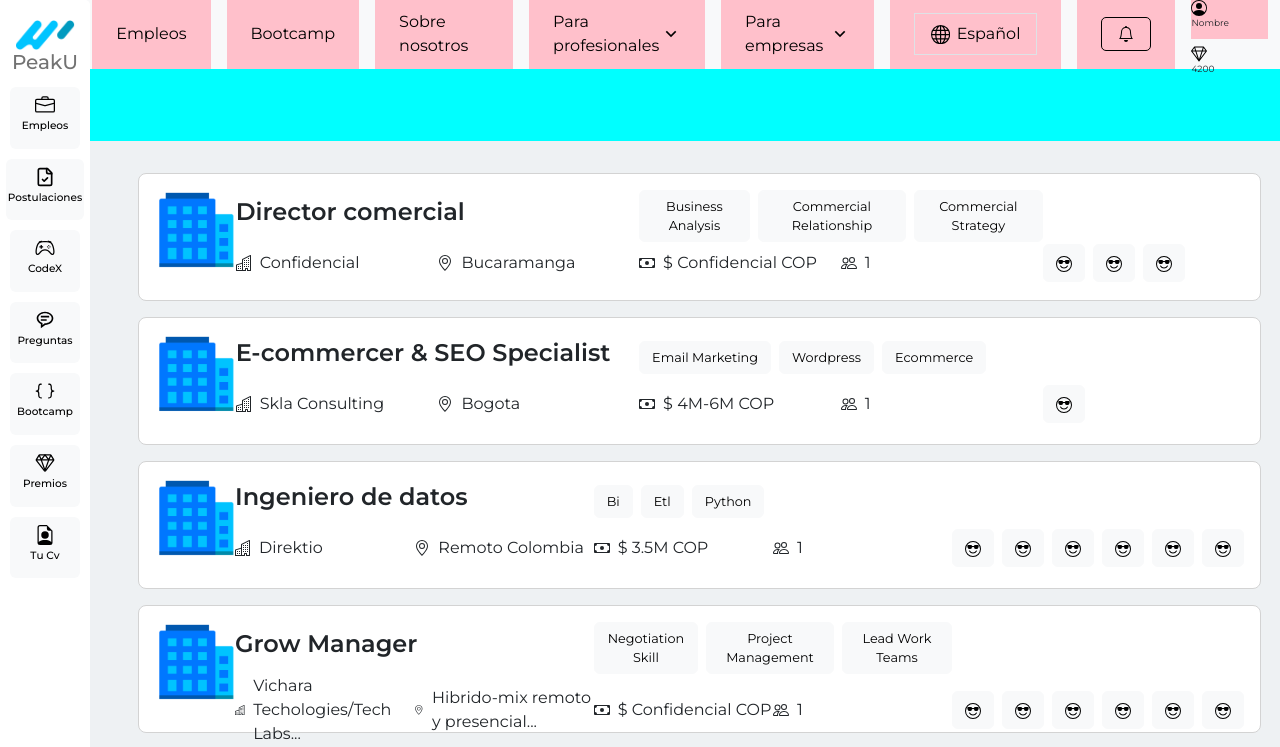
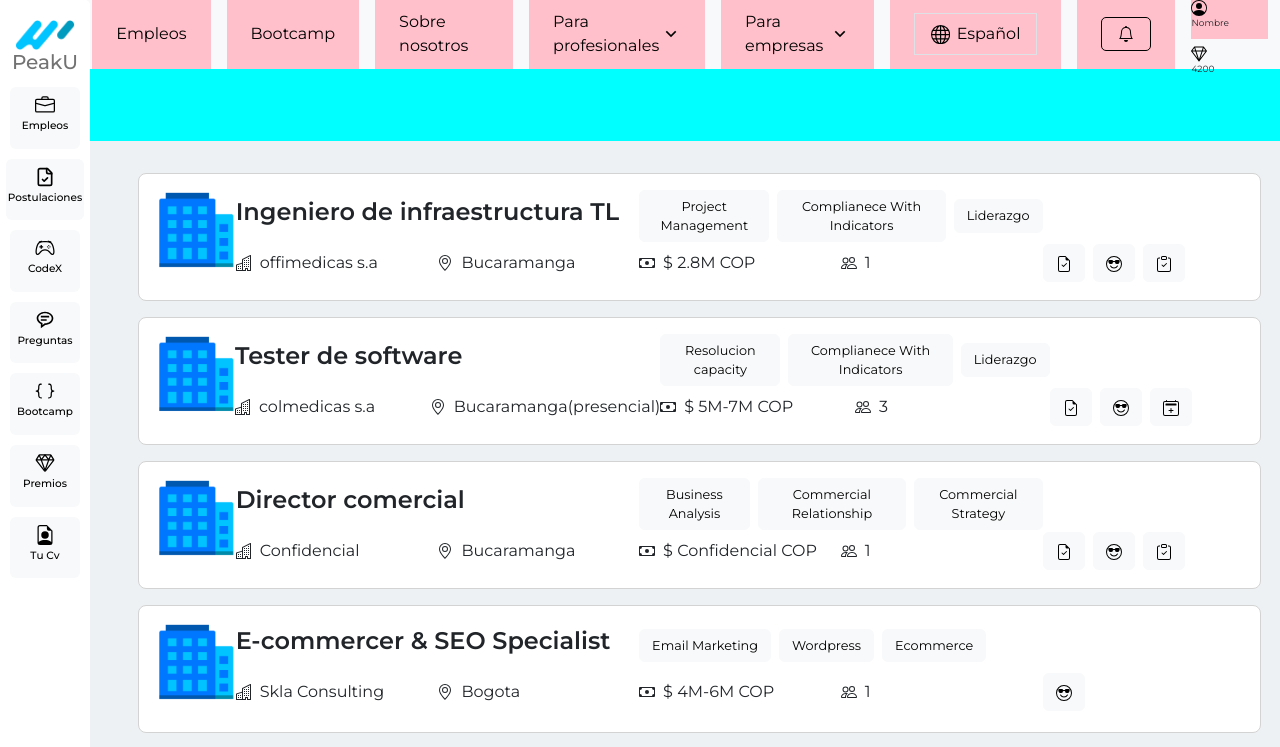
Before and after one commit to walson273/BootcampPeak, a React (Create React App) app in the folder WS3_React/ws3/: page / in a window 1280 px wide. Shown: the top 747 px of the page. Built offline with nearby package versions, Linux system fonts and the light colour scheme.

Commit message:
JSON completo

```diff
--- a/WS3_React/ws3/src/Data.js
+++ b/WS3_React/ws3/src/Data.js
@@ -24,35 +24,40 @@
 
 
 export const funcionJson=[
-    {'logo':'logo1.png','titulo':'Director comercial','habilidad': ['Business Analysis','Commercial Relationship','Commercial Strategy'], 'nombre':'Confidencial', 'ubicacion': 'Bucaramanga', 'salario': 'Confidencial', 'disponible':'1','beneficios':['certificados','fiesta','capacitaciones']},
+
+  {'logo':'logo1.png','titulo':'Ingeniero de infraestructura TL','habilidad': ['Project Management','Complianece With Indicators','Liderazgo'], 'nombre':'offimedicas s.a', 'ubicacion': 'Bucaramanga', 'salario': '2.8M', 'disponible':'1','beneficios':['ce','fiesta','ca']},
+
+  {'logo':'logo1.png','titulo':'Tester de software','habilidad': ['Resolucion capacity','Complianece With Indicators','Liderazgo'], 'nombre':'colmedicas s.a', 'ubicacion': 'Bucaramanga(presencial)', 'salario': '5M-7M', 'disponible':'3','beneficios':['ce','fiesta','flex']},
+
+    {'logo':'logo1.png','titulo':'Director comercial','habilidad': ['Business Analysis','Commercial Relationship','Commercial Strategy'], 'nombre':'Confidencial', 'ubicacion': 'Bucaramanga', 'salario': 'Confidencial', 'disponible':'1','beneficios':['ce','fiesta','ca']},
 
     {'logo':'logo1.png','titulo':'E-commercer & SEO Specialist','habilidad': ['Email Marketing','Wordpress','Ecommerce'], 'nombre':'Skla Consulting', 'ubicacion': 'Bogota', 'salario': '4M-6M', 'disponible':'1','beneficios':['']},
 
         /* copypasteado a lo guache */
 
-    {'logo':'logo1.png','titulo':'Ingeniero de datos','habilidad': ['Bi','Etl','Python'], 'nombre':'Direktio', 'ubicacion': 'Remoto Colombia', 'salario': '3.5M', 'disponible':'1','beneficios':['Trabajo remoto','Horario flexible','Leccion en programacion','Celebracion de dias especiales','Ambiente trabajo amigable','Dia completo o medio dia libre de cumpleaños']},
+    {'logo':'logo1.png','titulo':'Ingeniero de datos','habilidad': ['Bi','Etl','Python'], 'nombre':'Direktio', 'ubicacion': 'Remoto Colombia', 'salario': '3.5M', 'disponible':'1','beneficios':['Trabajo remoto','flex','Leccion en programacion','Celebracion de dias especiales','ami','Dia completo o medio dia libre de cumpleaños']},
 
-    {'logo':'logo1.png','titulo':'Grow Manager','habilidad': ['Negotiation Skill','Project Management','Lead Work Teams'], 'nombre':'Vichara Techologies/Tech Labs...', 'ubicacion': 'Hibrido-mix remoto y presencial...', 'salario': 'Confidencial', 'disponible':'1','beneficios':['Seguro medico privado','Horario flexible','Trabajo remoto parcial','Celebracion de dias especiales','Ambiente trabajo amigable','Capacitaciones']}
+    {'logo':'logo1.png','titulo':'Grow Manager','habilidad': ['Negotiation Skill','Project Management','Lead Work Teams'], 'nombre':'Vichara Techologies/Tech Labs...', 'ubicacion': 'Hibrido-mix remoto y presencial...', 'salario': 'Confidencial', 'disponible':'1','beneficios':['Seguro medico privado','flex','Trabajo remoto parcial','Celebracion de dias especiales','ami','Ca']}
 
-    ,{'logo':'logo1.png','titulo':'Ejecutivo comercial senior, en MetLife','habilidad': ['Commercial Aggressiveness','Negotiating Capacity.'], 'nombre':'Metlife Medellin', 'ubicacion': 'Medellin', 'salario': '2.9M-6M', 'disponible':'1','beneficios':['']},
+    ,{'logo':'logo1.png','titulo':'Ejecutivo comercial senior, en MetLife','habilidad': ['Commercial Aggressiveness','Negotiating Capacity.'], 'nombre':'Metlife Medellin', 'ubicacion': 'Medellin', 'salario': '2.9M-6M', 'disponible':'1','beneficios':['ami']},
 
-    {'logo':'logo1.png','titulo':'Analista de calidad','habilidad': ['QA','Quality Audit','Process Quality'], 'nombre':'OFFIMEDICAS S.A', 'ubicacion': 'Bucaramanga', 'salario': '1.5M', 'disponible':'1','beneficios':['Certificado','Fiesta de Fin de año','Capacitaciones']}
+    {'logo':'logo1.png','titulo':'Analista de calidad','habilidad': ['QA','Quality Audit','Process Quality'], 'nombre':'OFFIMEDICAS S.A', 'ubicacion': 'Bucaramanga', 'salario': '1.5M', 'disponible':'1','beneficios':['ami','Flex','Ca']}
 
-    ,{'logo':'logo1.png','titulo':'Coordinador de Calidad','habilidad': ['QA','Quality Audit','Proccess Quality'], 'nombre':'OFFIMEDICAS S.A', 'ubicacion': 'Bucaramanga', 'salario': '2.5M', 'disponible':'1','beneficios':['Certificado','Fiesta de Fin de año','Capacitaciones']},
+    ,{'logo':'logo1.png','titulo':'Coordinador de Calidad','habilidad': ['QA','Quality Audit','Proccess Quality'], 'nombre':'OFFIMEDICAS S.A', 'ubicacion': 'Bucaramanga', 'salario': '2.5M', 'disponible':'1','beneficios':['Ce','Fiesta','Ca']},
 
-    {'logo':'logo1.png','titulo':'Ingeniero de calidad','habilidad': ['QA','Quality Audit'], 'nombre':'OFFIMEDICAS S.A', 'ubicacion': 'Bucaramanga', 'salario': '2M', 'disponible':'1','beneficios':['Certificado','Fiesta de Fin de año','Capacitaciones']}
+    {'logo':'logo1.png','titulo':'Ingeniero de calidad','habilidad': ['QA','Quality Audit'], 'nombre':'OFFIMEDICAS S.A', 'ubicacion': 'Bucaramanga', 'salario': '2M', 'disponible':'1','beneficios':['Ce','Fiesta','Ca']}
 
-    ,{'logo':'logo1.png','titulo':'Director de infraestructuras TI','habilidad': ['Project Management','Complianece With Indicators','Liderazgo'], 'nombre':'Confidencial', 'ubicacion': 'Bucaramanga', 'salario': '5M-7M', 'disponible':'1','beneficios':['Certificado','Fiesta de Fin de año','Capacitaciones']},
+    ,{'logo':'logo1.png','titulo':'Director de infraestructuras TI','habilidad': ['Project Management','Complianece With Indicators','Liderazgo'], 'nombre':'Confidencial', 'ubicacion': 'Bucaramanga', 'salario': '5M-7M', 'disponible':'1','beneficios':['Certificado','Fiesta','Ca']},
 
     {'logo':'logo1.png','titulo':'Director Comercial  Pasarela de Pago','habilidad': ['Negotiation Strategy','Comercial Analysis','Business Closure'], 'nombre':'Be Movil', 'ubicacion': 'Pereira(presencial)', 'salario': '3.7M-4M', 'disponible':'1','beneficios':['']}
 
-    ,{'logo':'logo1.png','titulo':'Tester de Software','habilidad': ['Resolution Capacity','Complianece With Indicators','Agile Work'], 'nombre':'OFFIMEDICAS S.A', 'ubicacion': 'Presencial(Bucaramanga)', 'salario': '2.8M', 'disponible':'1','beneficios':['Certificado','Fiesta de Fin de año','Capacitaciones']},
+    ,{'logo':'logo1.png','titulo':'Tester de Software','habilidad': ['Resolution Capacity','Complianece With Indicators','Agile Work'], 'nombre':'OFFIMEDICAS S.A', 'ubicacion': 'Presencial(Bucaramanga)', 'salario': '2.8M', 'disponible':'1','beneficios':['Ce','Fiesta','Ca']},
 
-    {'logo':'logo1.png','titulo':'Desarollo de software','habilidad': ['Resolucion capacity','Adaptation to Changes'], 'nombre':'OFFIMEDICAS S.A', 'ubicacion': 'Bucaramanga', 'salario': '2.8M', 'disponible':'1','beneficios':['Certificado','Fiesta de Fin de año','Capacitaciones']}
+    {'logo':'logo1.png','titulo':'Desarollo de software','habilidad': ['Resolucion capacity','Adaptation to Changes'], 'nombre':'OFFIMEDICAS S.A', 'ubicacion': 'Bucaramanga', 'salario': '2.8M', 'disponible':'1','beneficios':['Ce','Fiesta','Ca']}
 
     ,{'logo':'logo1.png','titulo':'Practicante del SENA','habilidad': ['Englis','Business Skill','Excel'], 'nombre':'Asosalud Ltda', 'ubicacion': 'Presencial(Bogota)', 'salario': '975K', 'disponible':'1','beneficios':['']},
 
-    {'logo':'logo1.png','titulo':'Quimico Farmaceutico','habilidad': ['Capacidad De Analisis','Process Improvent','Liderazgo'], 'nombre':'Confidecial', 'ubicacion': 'Bucaramanga', 'salario': '5M-7M', 'disponible':'1','beneficios':['Certificado','Fiesta de Fin de año','Capacitaciones']}
+    {'logo':'logo1.png','titulo':'Quimico Farmaceutico','habilidad': ['Capacidad De Analisis','Process Improvent','Liderazgo'], 'nombre':'Confidecial', 'ubicacion': 'Bucaramanga', 'salario': '5M-7M', 'disponible':'1','beneficios':['Ce','Fiesta','Ca']}
 
   ]
 
```
